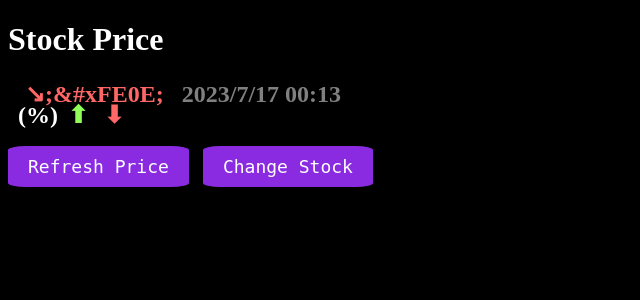
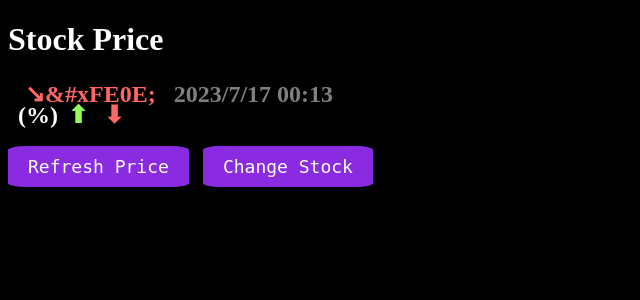
Before and after one commit to jared-levitt/stock-checker, a Flask app: template templates/stock_price.html in a window 1280 px wide. Shown: the top 300 px of the page, without its empty margins (0-640 px from the left). Run offline with Flask 3, Linux system fonts and the light colour scheme; the template is opened without the code that fills it, so the values that code supplies are empty.

Commit message:
Update stock_price.html

```diff
--- a/templates/stock_price.html
+++ b/templates/stock_price.html
@@ -54,13 +54,13 @@
         }
 
         .arrow-up-right:before {
-            content: "\2197;&#xFE0E;";
+            content: '\2197' '&#xFE0E;';
             color: #90fd58;
             margin-left: 5px;
         }
 
         .arrow-down-right:before {
-            content: "\2198;&#xFE0E;";
+            content: '\2198' '&#xFE0E;';
             color: #ff6767;
             margin-left: 5px;
         }
```
